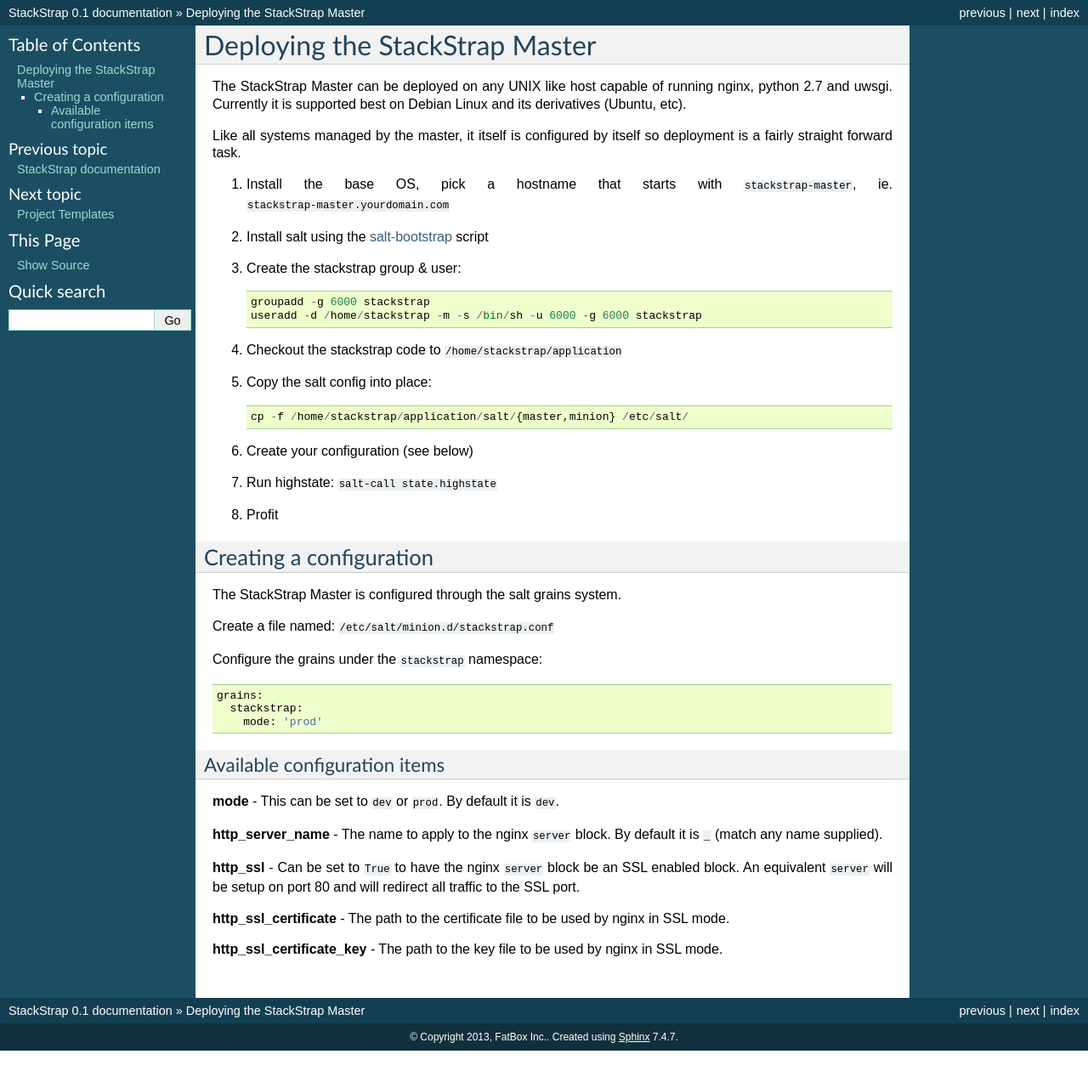
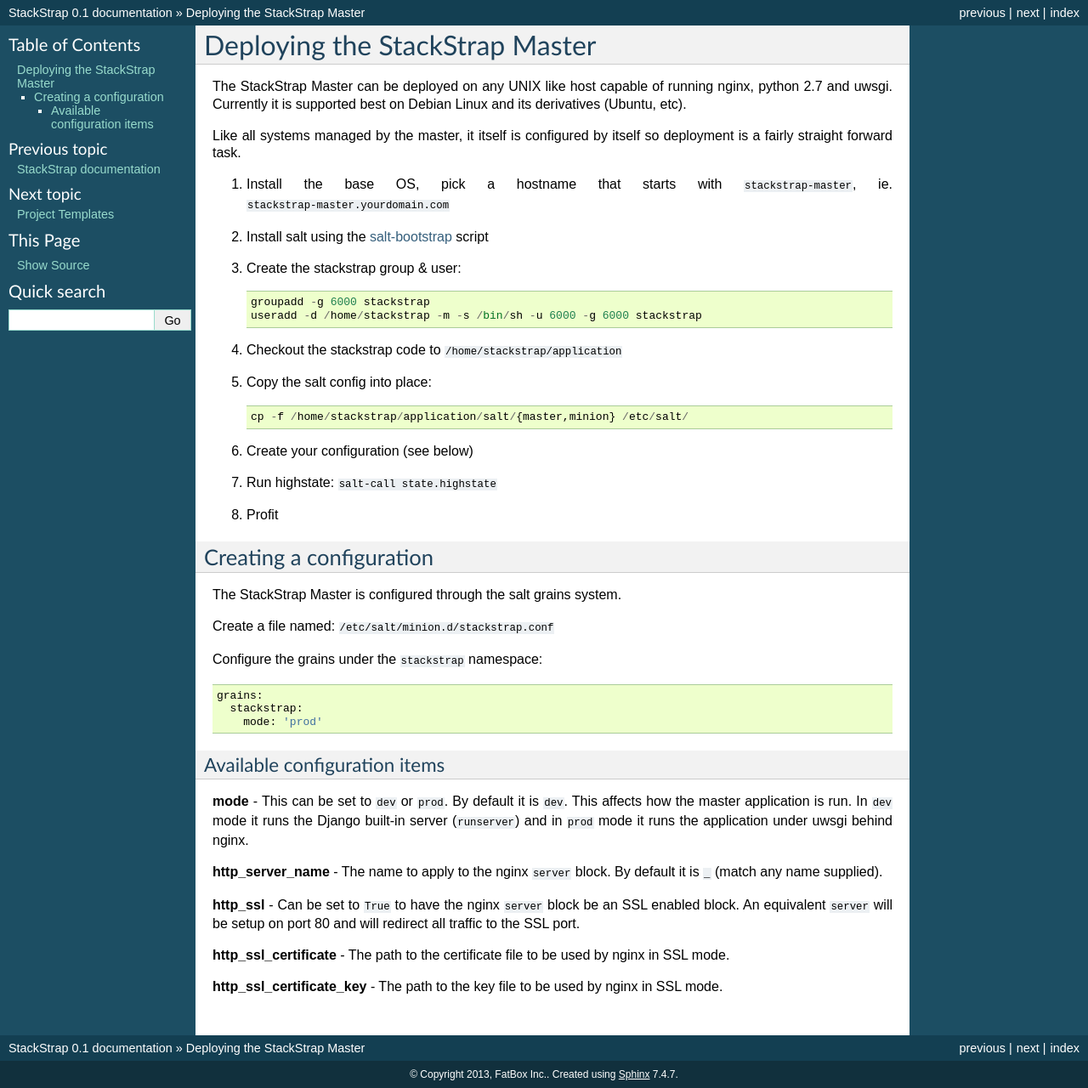
Before and after one commit to stackstrap/stackstrap, a Sphinx documentation site: the page built from docs/deployment.rst, in a window 1280 px wide. Shown: the whole page at 85% size. Built offline with Sphinx 7.4.7, drawn with Linux system fonts in a browser that asks for light colours; before the commit the page ends 1236 px from its top, so only the background shows below that.

Commit message:
Expand on mode configuration item

```diff
--- a/docs/deployment.rst
+++ b/docs/deployment.rst
@@ -40,6 +40,9 @@
 ~~~~~~~~~~~~~~~~~~~~~~~~~~~~~
 
 **mode** - This can be set to ``dev`` or ``prod``. By default it is ``dev``.
+This affects how the master application is run. In ``dev`` mode it runs the
+Django built-in server (``runserver``) and in ``prod`` mode it runs the
+application under uwsgi behind nginx.
 
 **http_server_name** - The name to apply to the nginx ``server`` block. By
 default it is ``_`` (match any name supplied).
```
